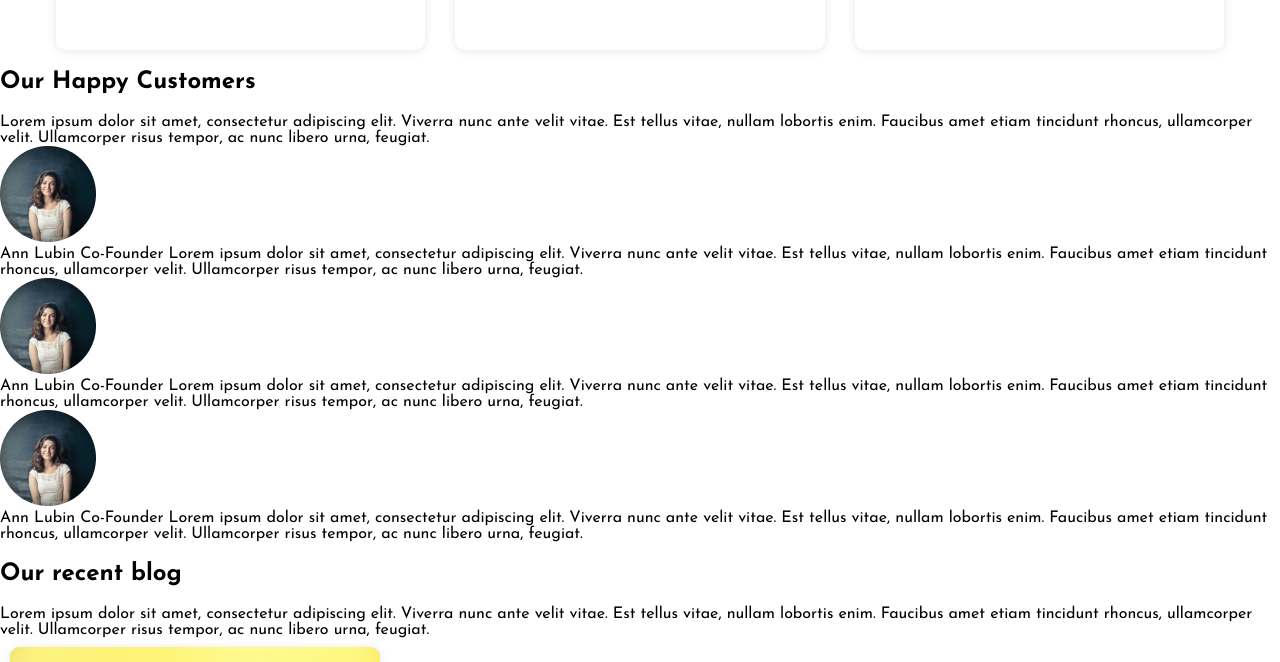
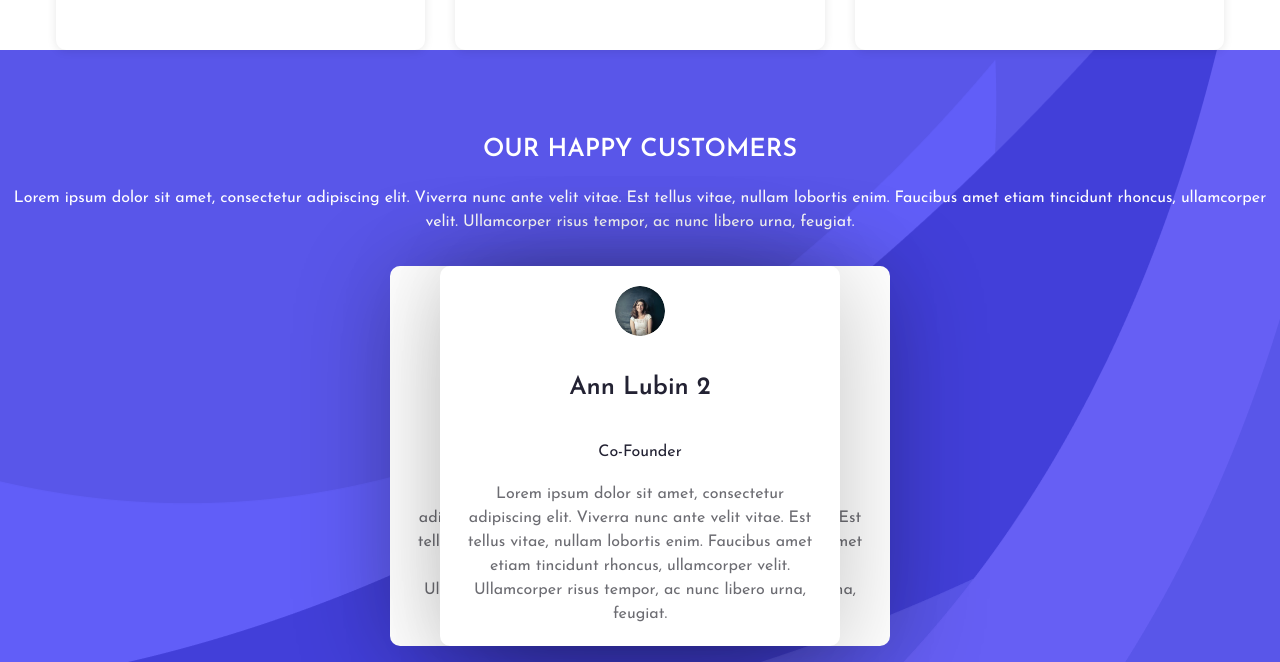
Before and after one commit to ikharkova/mobile-app, a website: page index.html in a window 1280 px wide. Shown: the part 7608-8270 px from the top of the page. Drawn offline with Linux system fonts and the light colour scheme.

Commit message:
customers block and merged changes

```diff
--- /dev/null
+++ b/css/customers.css
@@ -0,0 +1,126 @@
+.customers {
+  background-image: url(../img/background.png);
+  background-color: var(--primary-color);
+  background-position: center bottom ;
+  background-repeat: no-repeat;
+  padding-top: 60px;
+  padding-bottom: 60px;
+}
+
+.customers__title {
+  margin-bottom: 18px;
+  font-family: 'Josefin Sans', sans-serif;
+  font-weight: 600;
+  font-size: 25px;
+  line-height: 1.5;
+  text-align: center;
+  text-transform: uppercase;
+  color: var(--secondary-color);
+}
+
+.customers__subtitle {
+  margin-bottom: 32px;
+  font-family: 'Josefin Sans', sans-serif;
+  font-weight: 400;
+  font-size: 16px;
+  line-height: 1.5;
+  text-align: center;
+  color: var(--secondary-color);
+}
+
+.customers__carousel {
+
+}
+
+.customers__carousel-holder {
+  display: flex;
+  flex-direction: row;
+  flex-wrap: nowrap;
+  width: 400px;
+  margin: 0 auto 20px;
+}
+
+.customers__carousel-item {
+  position: relative;
+  padding: 20px;
+  background: var(--secondary-color);
+  box-shadow: 0px 10px 100px rgba(0, 0, 0, 0.24);
+  border-radius: 10px;
+  transition: all .3s ease;
+  width: 400px;
+}
+.customers__carousel-item.before {
+  position: absolute;
+  transform: translate(-50px, 0);
+}
+.customers__carousel-item.active {
+  position: relative;
+  transform: translate(0,0);
+  z-index: 4;
+}
+.customers__carousel-item.after {
+  position: absolute;
+  transform: translate(50px, 0);
+}
+.customers__carousel-controls {
+  margin: 0;
+  padding: 0;
+  display: flex;
+  justify-content: center;
+  gap: 16px;
+}
+.customers__carousel-controls-button {
+  list-style-type: none;
+  position: relative;
+  width: 16px;
+  height: 16px;
+  border-radius: 50%;
+  background: var(--secondary-color);
+  cursor: pointer;
+}
+.customers__carousel-controls-button.active::after {
+  content: '';
+  position: absolute;
+  top: -2px;
+  left: -2px;
+  right: -2px;
+  bottom: -2px;
+  border: 1px solid var(--secondary-color);
+  border-radius: 50%;
+}
+
+.customers__review-photo {
+  line-height: 0;
+  text-align: center;
+}
+
+.customers__review-photo > img {
+  width: 50px;
+  border-radius: 50%;
+}
+
+.customers__review-name {
+  font-family: 'Josefin Sans', sans-serif;
+  font-size: 25px;
+  font-weight: 600;
+  line-height: 1.5;
+  text-align: center;
+  color: var(--title-color);
+}
+
+.customers__review-job-description {
+  margin-bottom: 18px;
+  font-family: 'Josefin Sans', sans-serif;
+  font-size: 16px;
+  line-height: 1.5;
+  text-align: center;
+  color: var(--title-color);
+}
+
+.customers__review-text {
+  font-family: 'Josefin Sans', sans-serif;
+  font-size: 16px;
+  line-height: 1.5;
+  text-align: center;
+  color: var(--text-color);
+}
--- a/css/index.css
+++ b/css/index.css
@@ -4,6 +4,7 @@
 @import './about-app.css';
 @import './features.css';
 @import './carousel.css';
+@import './customers.css';
 @import './metrics.css';
 @import './app-review.css';
 @import './team.css';
--- a/index.html
+++ b/index.html
@@ -266,42 +266,61 @@
                 </div>
             </div>
         </section>
-        <section>
-            <div>
-                <h2>Our Happy Customers</h2>
-                <p>Lorem ipsum dolor sit amet, consectetur adipiscing elit. Viverra nunc ante velit vitae. Est tellus vitae, nullam lobortis enim. Faucibus amet etiam tincidunt rhoncus, ullamcorper velit. Ullamcorper risus tempor, ac nunc libero urna, feugiat.</p>
+        <section class="customers">
+            <div class="customers__header">
+                <h2 class="customers__title">Our Happy Customers</h2>
+                <p class="customers__subtitle">Lorem ipsum dolor sit amet, consectetur adipiscing elit. Viverra nunc ante velit vitae. Est tellus vitae, nullam lobortis enim. Faucibus amet etiam tincidunt rhoncus, ullamcorper velit. Ullamcorper risus tempor, ac nunc libero urna, feugiat.</p>
             </div>
-            <div>
-                <div>
-                    <div>
-                        <img src="img/pictures/photo-co-developer.png" alt="photo CO developer">
+            <div id="animated_carousel" class="customers__carousel">
+                <div class="customers__carousel-holder">
+                    <div class="customers__carousel-item">
+                        <div class="customers__review-photo">
+                            <img src="img/pictures/photo-co-developer.png" alt="photo CO developer">
+                        </div>
+                        <h4 class="customers__review-name">
+                            Ann Lubin 1
+                        </h4>
+                        <p class="customers__review-job-description">
+                            Co-Founder
+                        </p>
+                        <p class="customers__review-text">
+                            Lorem ipsum dolor sit amet, consectetur adipiscing elit. Viverra nunc ante velit vitae. Est tellus vitae, nullam lobortis enim. Faucibus amet etiam tincidunt rhoncus, ullamcorper velit. Ullamcorper risus tempor, ac nunc libero urna, feugiat.
+                        </p>
                     </div>
-                    <div>
-                        <span>Ann Lubin</span>
-                        <span>Co-Founder</span>
-                        <span>Lorem ipsum dolor sit amet, consectetur adipiscing elit. Viverra nunc ante velit vitae. Est tellus vitae, nullam lobortis enim. Faucibus amet etiam tincidunt rhoncus, ullamcorper velit. Ullamcorper risus tempor, ac nunc libero urna, feugiat.</span>
+                    <div class="customers__carousel-item">
+                        <div class="customers__review-photo">
+                            <img src="img/pictures/photo-co-developer.png" alt="photo CO developer">
+                        </div>
+                        <h4 class="customers__review-name">
+                            Ann Lubin 2
+                        </h4>
+                        <p class="customers__review-job-description">
+                            Co-Founder
+                        </p>
+                        <p class="customers__review-text">
+                            Lorem ipsum dolor sit amet, consectetur adipiscing elit. Viverra nunc ante velit vitae. Est tellus vitae, nullam lobortis enim. Faucibus amet etiam tincidunt rhoncus, ullamcorper velit. Ullamcorper risus tempor, ac nunc libero urna, feugiat.
+                        </p>
+                    </div>
+                    <div class="customers__carousel-item">
+                        <div class="customers__review-photo">
+                            <img src="img/pictures/photo-co-developer.png" alt="photo CO developer">
+                        </div>
+                        <h4 class="customers__review-name">
+                            Ann Lubin 3
+                        </h4>
+                        <p class="customers__review-job-description">
+                            Co-Founder
+                        </p>
+                        <p class="customers__review-text">
+                            Lorem ipsum dolor sit amet, consectetur adipiscing elit. Viverra nunc ante velit vitae. Est tellus vitae, nullam lobortis enim. Faucibus amet etiam tincidunt rhoncus, ullamcorper velit. Ullamcorper risus tempor, ac nunc libero urna, feugiat.
+                        </p>
                     </div>
                 </div>
-                <div>
-                    <div>
-                        <img src="img/pictures/photo-co-developer.png" alt="photo CO developer">
-                    </div>
-                    <div>
-                        <span>Ann Lubin</span>
-                        <span>Co-Founder</span>
-                        <span>Lorem ipsum dolor sit amet, consectetur adipiscing elit. Viverra nunc ante velit vitae. Est tellus vitae, nullam lobortis enim. Faucibus amet etiam tincidunt rhoncus, ullamcorper velit. Ullamcorper risus tempor, ac nunc libero urna, feugiat.</span>
-                    </div>
-                </div>
-                <div>
-                    <div>
-                        <img src="img/pictures/photo-co-developer.png" alt="photo CO developer">
-                    </div>
-                    <div>
-                        <span>Ann Lubin</span>
-                        <span>Co-Founder</span>
-                        <span>Lorem ipsum dolor sit amet, consectetur adipiscing elit. Viverra nunc ante velit vitae. Est tellus vitae, nullam lobortis enim. Faucibus amet etiam tincidunt rhoncus, ullamcorper velit. Ullamcorper risus tempor, ac nunc libero urna, feugiat.</span>
-                    </div>
-                </div>
+                <ul class="customers__carousel-controls">
+                    <li class="customers__carousel-controls-button"></li>
+                    <li class="customers__carousel-controls-button"></li>
+                    <li class="customers__carousel-controls-button"></li>
+                </ul>
             </div>
         </section>
         <section>
@@ -381,5 +400,6 @@
         </div>
     </footer>
     <script src="js/carousel.js" ></script>
+    <script src="./js/animated_carousel.js"></script>
 </body>
 </html>
--- /dev/null
+++ b/js/animated_carousel.js
@@ -0,0 +1,53 @@
+const carousel = document.querySelector('#animated_carousel .customers__carousel-holder');
+const carouselItems = carousel.children;
+
+const controls = document.querySelector('#animated_carousel .customers__carousel-controls');
+const carouselButtons = controls.children;
+
+function clearClassName(className) {
+  return className.replace(/before|after|active|\s/gi, '');
+}
+
+function setItemStateClass(className, state) {
+  return `${clearClassName(className)} ${state}`;
+}
+
+function prepareItems(nodeList, classRegex) {
+  for(let i = 0; i < nodeList.length; i += 1) {
+    nodeList[i].dataset.order = i;
+
+    nodeList[i].addEventListener('click', (e) => {
+      e.preventDefault();
+
+      if(e.target.className.match(classRegex)) {
+        return selectItem(e.target.dataset.order);
+      }
+
+      return selectItem(e.path.find(el => classRegex.test(el.className)).dataset.order);
+    });
+  }
+}
+
+function selectItem(index) {
+  const numIndex = Number(index);
+  for (let i = 0; i < carouselItems.length; i += 1) {
+    const currentItemClass = carouselItems[i].className;
+    const currentButtonClass = carouselButtons[i].className;
+    if(i < numIndex) {
+      carouselItems[i].className = setItemStateClass(currentItemClass, 'before');
+      carouselButtons[i].className = clearClassName(currentButtonClass);
+    }
+    if(i === numIndex) {
+      carouselItems[i].className = setItemStateClass(currentItemClass, 'active');
+      carouselButtons[i].className = setItemStateClass(currentButtonClass, 'active')
+    }
+    if(i > numIndex) {
+      carouselItems[i].className = setItemStateClass(currentItemClass, 'after');
+      carouselButtons[i].className = clearClassName(currentButtonClass);
+    }
+  }
+}
+
+selectItem(1);
+
+prepareItems(carouselButtons, /customers__carousel-controls-button/gi);
```
Also changed, not shown: package.json (added, +22 -0 lines), 2 other files.
